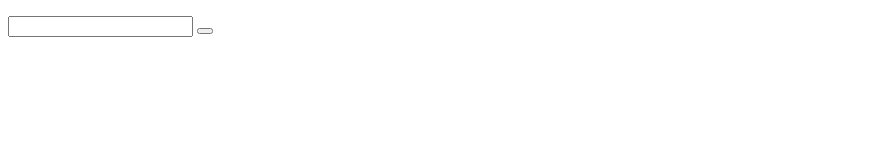
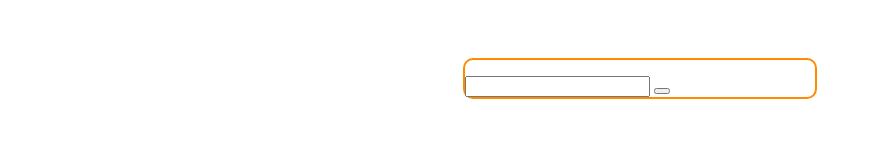
Before and after one commit to HaimanSelf/listEx, a plain HTML site: page index.html in a window 1280 px wide. Shown: the whole page, without its empty margins (0-872 px from the left). Drawn offline with Linux system fonts and the light colour scheme.

Commit message:
basic layout v1

```diff
--- a/index.html
+++ b/index.html
@@ -16,7 +16,7 @@
 
   <!-- Prompt Area -->
   <section class="gcPrompt">
-    <p></p>
+    <p class"feedback"></p>
   </section>
 
   <!-- Input Component -->
--- a/style.css
+++ b/style.css
@@ -0,0 +1,17 @@
+:root {
+  --width: 350px;
+}
+
+body {
+  box-sizing: border-box;
+}
+
+.gridContainer {
+  width: var(--width);
+  margin: 0 auto;
+  position: relative;
+  top: 50px;
+
+  border: 2px solid darkorange;
+  border-radius: 10px;
+}
```
